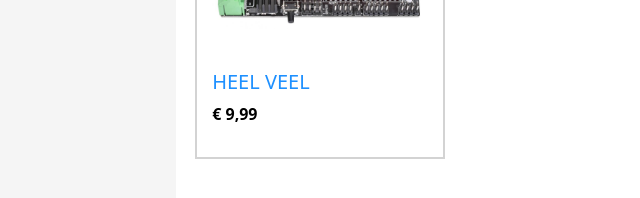
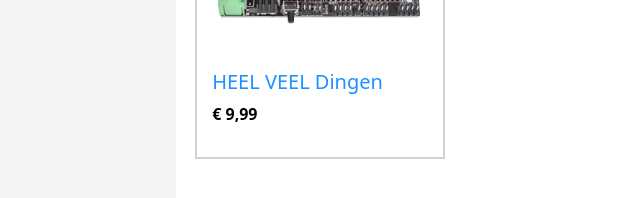
Before and after one commit to TimVerbeek/Tonytronics, a plain HTML site: page index.html in a window 1280 px wide. Shown: the part 1042-1240 px from the top of the page, 16-656 px from the left. Drawn offline with nearby package versions, Linux system fonts and the light colour scheme.

Commit message:
woordenveranderd

```diff
--- a/index.html
+++ b/index.html
@@ -77,7 +77,7 @@
             </div>
             <div>
                 <img src="images/producten/product_9.jpg">
-                <h5>HEEL VEEL </h5>
+                <h5>HEEL VEEL Dingen</h5>
                 <p>€ 9,99</p>
             </div>
         </main>
```
